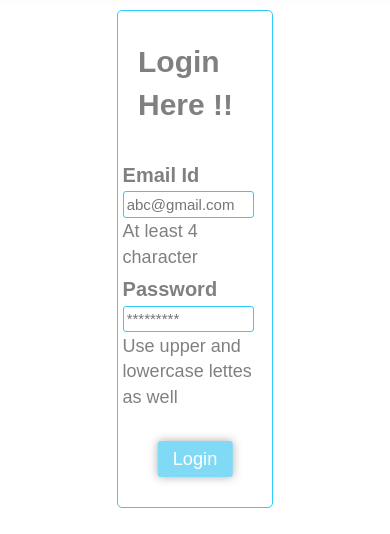
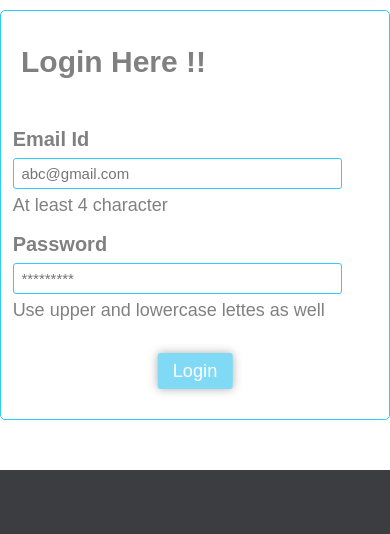
Before and after one commit to js7744/Social-Media-App, a React app in the folder frontend/my-app/: page /login in a window 390 px wide. Shown: the part 76-610 px from the top of the page. Built offline with nearby package versions, Linux system fonts and the light colour scheme.

Commit message:
make change in CSS

```diff
--- a/frontend/my-app/src/assets/css/login.css
+++ b/frontend/my-app/src/assets/css/login.css
@@ -72,11 +72,11 @@
 }
 
 @media screen and (max-width: 1200px) {
-  form {width: 40%; margin-top: 2%; margin-left: 30%; margin-bottom: 2%; margin-right: 30%;}
+  form.loginform {width: 40%; margin-top: 2%; margin-left: 30%; margin-bottom: 2%; margin-right: 30%;}
 }
 @media screen and (max-width: 992px) {
-  form {width: 100%; margin-top: 0px; margin-left: 0px; margin-bottom: 0px; margin-right: 0px;}
+  form.loginform {width: 100%; margin-top: 0px; margin-left: 0px; margin-bottom: 0px; margin-right: 0px;}
 }
 @media screen and (max-width: 768px) {
-  form {width: 100%; margin-top: 0px; margin-left: 0px; margin-bottom: 0px; margin-right: 0px;}
+  form.loginform {width: 100%; margin-top: 0px; margin-left: 0px; margin-bottom: 0px; margin-right: 0px;}
 }
--- a/frontend/my-app/src/assets/css/register.css
+++ b/frontend/my-app/src/assets/css/register.css
@@ -98,11 +98,11 @@
 }
 
 @media screen and (max-width: 1200px) {
-  form {width: 40%; margin-top: 2%; margin-left: 30%; margin-bottom: 2%; margin-right: 30%;}
+  form.signup {width: 40%; margin-top: 2%; margin-left: 30%; margin-bottom: 2%; margin-right: 30%;}
 }
 @media screen and (max-width: 992px) {
-  form {width: 100%; margin-top: 0px; margin-left: 0px; margin-bottom: 0px; margin-right: 0px;}
+  form.signup {width: 100%; margin-top: 0px; margin-left: 0px; margin-bottom: 0px; margin-right: 0px;}
 }
 @media screen and (max-width: 768px) {
-  form {width: 100%; margin-top: 0px; margin-left: 0px; margin-bottom: 0px; margin-right: 0px;}
+  form.signup {width: 100%; margin-top: 0px; margin-left: 0px; margin-bottom: 0px; margin-right: 0px;}
 }
```
